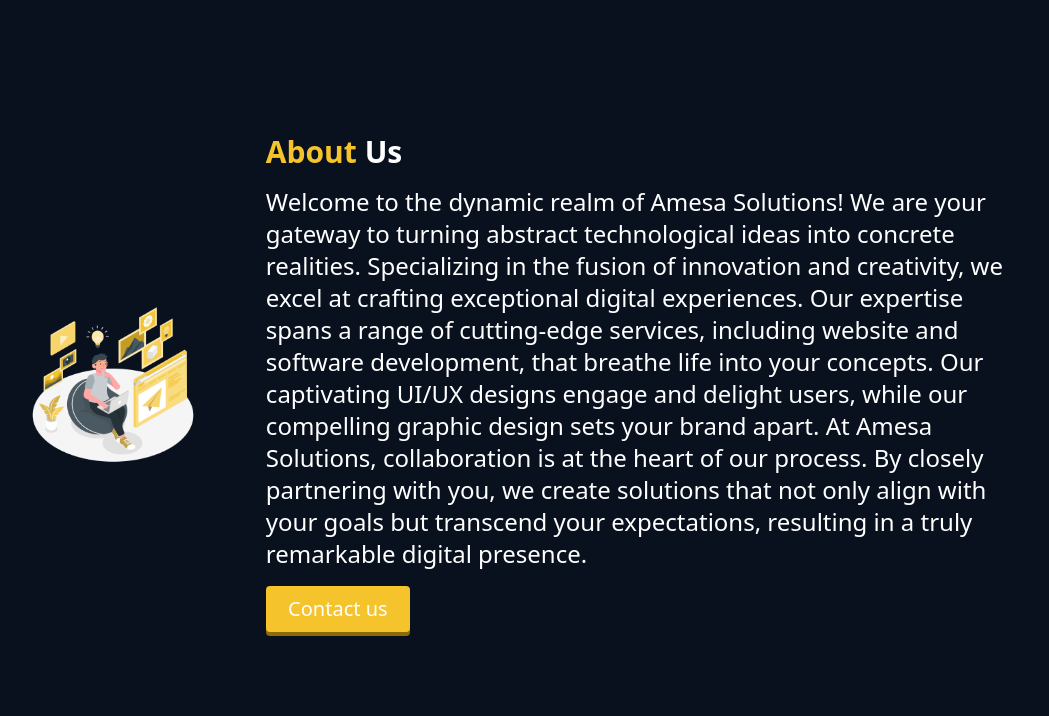
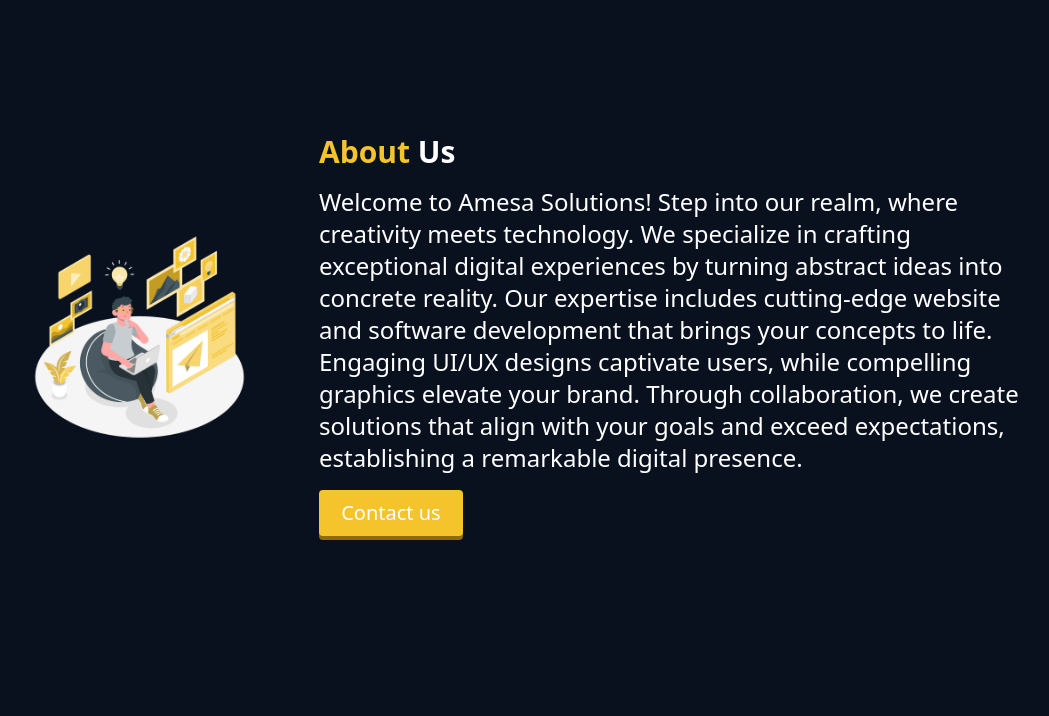
Before and after one commit to Amesa-Group/Amesa-Portfolio, a React (Vite) app: page /#home in a window 1280 px wide. Shown: the part 602-1318 px from the top of the page, without its empty margins (117-1166 px from the left). Built offline with nearby package versions, Linux system fonts and the light colour scheme.

Commit message:
Update About.jsx

```diff
--- a/src/components/About.jsx
+++ b/src/components/About.jsx
@@ -15,14 +15,9 @@
           data-aos-anchor-placement="top-center">
             <h2 className='font-bold text-3xl text-[#242D49] dark:text-white'><span className="text-[#f5c32c]">About </span> Us</h2>
             <p className='text-center md:text-left  md:text-2xl break-words break-before-left dark:text-white'>
-            Welcome to the dynamic realm of Amesa Solutions! We are your gateway to turning abstract technological ideas
-            into concrete realities. Specializing in the fusion of innovation and creativity, we excel at crafting exceptional
-             digital experiences.
-            Our expertise spans a range of cutting-edge services, including website and software development, that breathe life
-              into your concepts. Our captivating UI/UX designs engage and delight users, while our compelling graphic
-              design sets your brand apart.
-            At Amesa Solutions, collaboration is at the heart of our process. By closely partnering with you, we create solutions that
-            not only align with your goals but transcend your expectations, resulting in a truly remarkable digital presence.
+          Welcome to Amesa Solutions! Step into our realm, where creativity meets technology. We specialize in crafting exceptional digital experiences by turning abstract ideas into concrete reality.
+           Our expertise includes cutting-edge website and software development that brings your concepts to life. Engaging UI/UX designs captivate users, while compelling graphics elevate your brand.
+            Through collaboration, we create solutions that align with your goals and exceed expectations, establishing a remarkable digital presence.
 
             </p>
             <button id="btn" className='w-[9rem] bg-[#242D49] dark:bg-[#f5c32c] hover:bg-[#] text-xl text-white rounded-[4px]  shadow-[0px_4px_0px_0px_#191e2e] hover:shadow-[0px_-4px_0px_0px_#191e2e] dark:shadow-[0px_4px_0px_0px_#8d6b05] dark:hover:shadow-[0px_-4px_0px_0px_#8d6b05]'>
```
